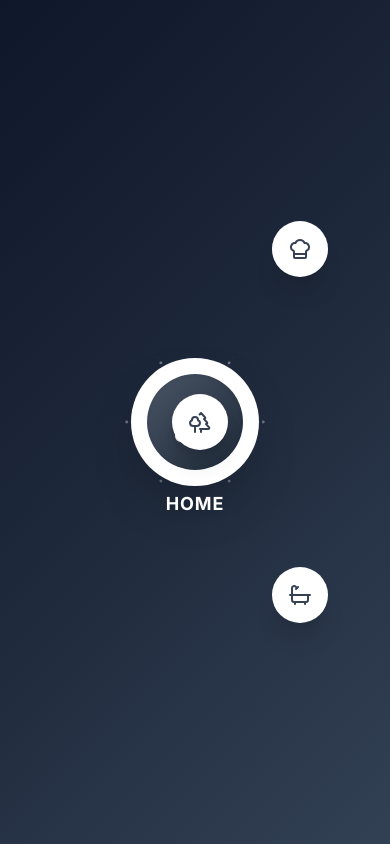
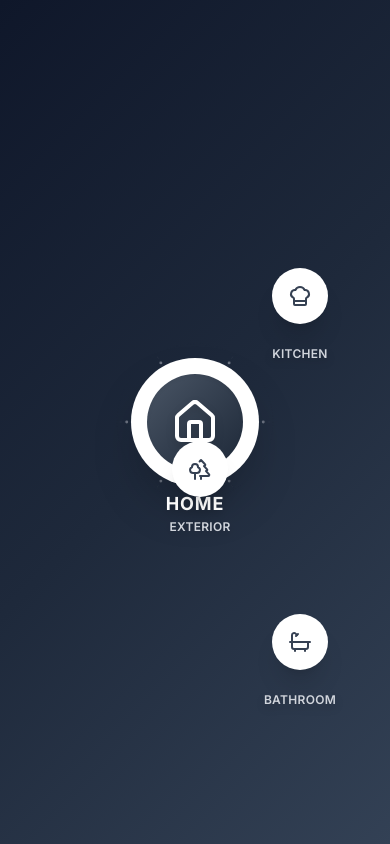
Before and after one commit to achudars/house-mind-map, a Next.js app: page / in a window 390 px wide. Shown: the top 844 px of the page. Built offline with nearby package versions, Linux system fonts and the light colour scheme.

Commit message:
feat: add radial menu container styles for improved layout and responsiveness

```diff
--- a/app/components/HouseMindMap.tsx
+++ b/app/components/HouseMindMap.tsx
@@ -151,9 +151,12 @@ export default function HouseMindMap() {
 
   const getRoomPosition = (angle: number) => {
     const radian = (angle * Math.PI) / 180
+    // Fixed center coordinates for perfect radial menu centering
+    const fixedCenterX = 400
+    const fixedCenterY = 300
     return {
-      x: roundCoordinate(centerX + radius * Math.cos(radian)),
-      y: roundCoordinate(centerY + radius * Math.sin(radian)),
+      x: roundCoordinate(fixedCenterX + radius * Math.cos(radian)),
+      y: roundCoordinate(fixedCenterY + radius * Math.sin(radian)),
     }
   }
 
@@ -179,11 +182,14 @@ export default function HouseMindMap() {
     const innerRadius = 80
     const outerRadius = radius - 40
     const radian = (angle * Math.PI) / 180
+    // Fixed center coordinates for perfect radial menu centering
+    const fixedCenterX = 400
+    const fixedCenterY = 300
 
-    const startX = roundCoordinate(centerX + innerRadius * Math.cos(radian))
-    const startY = roundCoordinate(centerY + innerRadius * Math.sin(radian))
-    const endX = roundCoordinate(centerX + outerRadius * Math.cos(radian))
-    const endY = roundCoordinate(centerY + outerRadius * Math.sin(radian))
+    const startX = roundCoordinate(fixedCenterX + innerRadius * Math.cos(radian))
+    const startY = roundCoordinate(fixedCenterY + innerRadius * Math.sin(radian))
+    const endX = roundCoordinate(fixedCenterX + outerRadius * Math.cos(radian))
+    const endY = roundCoordinate(fixedCenterY + outerRadius * Math.sin(radian))
 
     return `M ${startX} ${startY} L ${endX} ${endY}`
   }
@@ -191,18 +197,17 @@ export default function HouseMindMap() {
   return (
     <div className={`${selectedRoom ? 'main-container-expanded' : 'main-container'} p-4 md:p-8 min-h-screen`}>
       <div className={`${selectedRoom ? 'flex items-start justify-center' : 'flex items-center justify-center min-h-screen w-full'}`}>
-        <div className="relative w-full flex justify-center">
+        {!selectedRoom ? (
+          // Radial menu container - perfectly centered
+          <div className="radial-menu-container">
             <svg
-            width="100%"
-            height={selectedRoom ? "900" : "600"}
-            viewBox={selectedRoom
-              ? (isMobile ? "0 0 800 900" : "0 0 1600 900")
-              : (isMobile ? "0 0 800 600" : "0 0 1600 600")
-            }
-            className={`drop-shadow-2xl transition-all duration-500 max-w-full ${selectedRoom ? 'svg-container-selected' : 'svg-container'}`}
+              width="800"
+              height="600"
+              viewBox="0 0 800 600"
+              className="drop-shadow-2xl"
             >
-            {/* Connection lines - only show when no room is selected */}
-            {!selectedRoom && rooms.map((room) => (
+              {/* Connection lines */}
+              {rooms.map((room) => (
                 <path
                   key={`line-${room.id}`}
                   d={getConnectionPath(room.angle)}
@@ -216,12 +221,10 @@ export default function HouseMindMap() {
                 />
               ))}
 
-            {/* Circular grid - only show when no room is selected */}
-            {!selectedRoom && (
-              <>
+              {/* Circular grid */}
               <circle
-                  cx={centerX}
-                  cy={centerY}
+                cx="400"
+                cy="300"
                 r="120"
                 fill="none"
                 stroke="#374151"
@@ -230,8 +233,8 @@ export default function HouseMindMap() {
                 opacity="0.3"
               />
               <circle
-                  cx={centerX}
-                  cy={centerY}
+                cx="400"
+                cy="300"
                 r="160"
                 fill="none"
                 stroke="#374151"
@@ -239,15 +242,13 @@ export default function HouseMindMap() {
                 strokeDasharray="2,4"
                 opacity="0.2"
               />
-              </>
-            )}
 
-            {/* Small decorative dots - only show when no room is selected */}
-            {!selectedRoom && rooms.map((room) => {
+              {/* Small decorative dots */}
+              {rooms.map((room) => {
                 const midRadius = 140
                 const radian = (room.angle * Math.PI) / 180
-              const dotX = roundCoordinate(centerX + midRadius * Math.cos(radian))
-              const dotY = roundCoordinate(centerY + midRadius * Math.sin(radian))
+                const dotX = roundCoordinate(400 + midRadius * Math.cos(radian))
+                const dotY = roundCoordinate(300 + midRadius * Math.sin(radian))
 
                 return (
                   <circle
@@ -262,8 +263,7 @@ export default function HouseMindMap() {
               })}
             </svg>
 
-          {/* Central home icon - positioned to match SVG center exactly */}
-          {!selectedRoom && (
+            {/* Central home icon - absolutely centered */}
             <div className="absolute inset-0 flex items-center justify-center">
               <div className="relative">
                 <div className="w-32 h-32 bg-white rounded-full shadow-2xl flex items-center justify-center animate-float">
@@ -278,18 +278,81 @@ export default function HouseMindMap() {
                 </div>
               </div>
             </div>
-          )}
 
             {/* Room buttons */}
             {rooms.map((room, index) => {
-            const position = selectedRoom ? getRoomPositionVertical(index) : getRoomPosition(room.angle)
+              const position = getRoomPosition(room.angle)
               const isSelected = selectedRoom === room.id
               const isHovered = hoveredRoom === room.id
 
               return (
                 <button
                   key={room.id}
-                className={selectedRoom ? "room-button-fixed" : "room-button"}
+                  className="room-button"
+                  style={{
+                    '--button-left': `${position.x}px`,
+                    '--button-top': `${position.y}px`,
+                  } as React.CSSProperties}
+                  onMouseEnter={() => setHoveredRoom(room.id)}
+                  onMouseLeave={() => setHoveredRoom(null)}
+                  onClick={() => updateRoomSelection(selectedRoom === room.id ? null : room.id)}
+                  aria-label={`Select ${room.name}`}
+                >
+                  <div className="relative group">
+                    <div
+                      className={`w-14 h-14 rounded-full shadow-xl flex items-center justify-center transition-all duration-300 transform ${isSelected || isHovered
+                        ? 'scale-110 shadow-2xl'
+                        : 'scale-100 hover:scale-105'
+                        } ${isSelected
+                          ? 'bg-gradient-to-br from-blue-400 to-blue-600 ring-4 ring-blue-300 ring-opacity-50'
+                          : 'bg-white hover:bg-gray-50'
+                        }`}
+                    >
+                      <div className={`transition-colors duration-300 ${isSelected ? 'text-white' : 'text-gray-700'
+                        }`}>
+                        {room.icon}
+                      </div>
+                    </div>
+
+                    <div className="absolute -bottom-10 left-1/2 transform -translate-x-1/2 whitespace-nowrap">
+                      <span className={`text-xs font-semibold tracking-wide transition-all duration-300 drop-shadow-lg ${isSelected || isHovered
+                        ? 'text-white scale-105'
+                        : 'text-gray-300'
+                        }`}>
+                        {room.name}
+                      </span>
+                    </div>
+
+                    {/* Pulse animation for selected room */}
+                    {isSelected && (
+                      <div className="absolute inset-0 w-14 h-14 rounded-full bg-blue-400 opacity-30 animate-ping"></div>
+                    )}
+                  </div>
+                </button>
+              )
+            })}
+          </div>
+        ) : (
+          // Selected room layout
+          <div className="relative w-full flex justify-center">
+            <svg
+              width="100%"
+              height="900"
+              viewBox={isMobile ? "0 0 800 900" : "0 0 1600 900"}
+              className={`drop-shadow-2xl transition-all duration-500 max-w-full svg-container-selected`}
+            >
+            </svg>
+
+            {/* Room buttons for selected state */}
+            {rooms.map((room, index) => {
+              const position = getRoomPositionVertical(index)
+              const isSelected = selectedRoom === room.id
+              const isHovered = hoveredRoom === room.id
+
+              return (
+                <button
+                  key={room.id}
+                  className="room-button-fixed"
                   style={{
                     '--button-left': `${position.x}px`,
                     '--button-top': `${position.y}px`,
@@ -332,6 +395,8 @@ export default function HouseMindMap() {
                 </button>
               )
             })}
+          </div>
+        )}
 
         {/* Selected room info */}
         {selectedRoom && (
@@ -383,6 +448,5 @@ export default function HouseMindMap() {
         )}
       </div>
     </div>
-    </div>
   )
 }
--- a/app/globals.css
+++ b/app/globals.css
@@ -116,6 +116,25 @@ body {
   transform: translate(-50%, -50%);
 }
 
+.radial-menu-container {
+  position: relative;
+  width: 800px;
+  height: 600px;
+  margin: 0 auto;
+  display: flex;
+  align-items: center;
+  justify-content: center;
+}
+
+@media (max-width: 800px) {
+  .radial-menu-container {
+    width: 100vw;
+    max-width: 800px;
+    height: 60vh;
+    min-height: 500px;
+  }
+}
+
 .main-container {
   min-height: 100vh;
   width: 100%;
```
Lines whose indentation alone changed are shown as unchanged.
